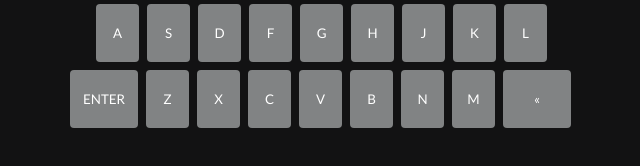
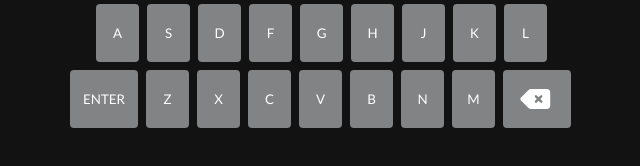
Before and after one commit to neilstuff/wordily, an Electron app: page index.html in a window 1280 px wide. Shown: the part 596-762 px from the top of the page, 319-959 px from the left. Drawn offline with Linux system fonts and the light colour scheme.

Commit message:
Added Backspace Icon

```diff
--- a/assets/javascript/controller.js
+++ b/assets/javascript/controller.js
@@ -29,36 +29,121 @@ const getWordle = () => {
 
 }
 
-const keys = [
-    'Q',
-    'W',
-    'E',
-    'R',
-    'T',
-    'Y',
-    'U',
-    'I',
-    'O',
-    'P',
-    'A',
-    'S',
-    'D',
-    'F',
-    'G',
-    'H',
-    'J',
-    'K',
-    'L',
-    'ENTER',
-    'Z',
-    'X',
-    'C',
-    'V',
-    'B',
-    'N',
-    'M',
-    '«',
-]
+const keys = {
+    Q: {
+        type: "key",
+        letter: "Q"
+    },
+    W: {
+        type: "key",
+        letter: "W"
+    },
+    E: {
+        type: "key",
+        letter: "E"
+    },
+    R: {
+        type: "key",
+        letter: "R"
+    },
+    T: {
+        type: "key",
+        letter: "T"
+    },
+    Y: {
+        type: "key",
+        letter: "Y"
+    },
+    U: {
+        type: "key",
+        letter: "U"
+    },
+    I: {
+        type: "key",
+        letter: "I"
+    },
+    O: {
+        type: "key",
+        letter: "O"
+    },
+    P: {
+        type: "key",
+        letter: "P"
+    },
+    A: {
+        type: "key",
+        letter: "A"
+    },
+    S: {
+        type: "key",
+        letter: "S"
+    },
+    D: {
+        type: "key",
+        letter: "D"
+    },
+    F: {
+        type: "key",
+        letter: "F"
+    },
+    G: {
+        type: "key",
+        letter: "G"
+    },
+    H: {
+        type: "key",
+        letter: "H"
+    },
+    J: {
+        type: "key",
+        letter: "J"
+    },
+    K: {
+        type: "key",
+        letter: "K"
+    },
+    L: {
+        type: "key",
+        letter: "L"
+    },
+    ENTER: {
+        type: "key",
+        letter: "ENTER"
+    },
+    Z: {
+        type: "key",
+        letter: "Z"
+    },
+    X: {
+        type: "key",
+        letter: "X"
+    },
+    C: {
+        type: "key",
+        letter: "C"
+    },
+    V: {
+        type: "key",
+        letter: "V"
+    },
+    B: {
+        type: "key",
+        letter: "B"
+    },
+    N: {
+        type: "key",
+        letter: "N"
+    },
+    M: {
+        type: "key",
+        letter: "M"
+    },
+    BACKSPACE: {
+        type: "key",
+        letter: "<i class=\"fas fa-2x fa-backspace\"></i>"
+    }
+}
+
 let guessRows = [
     ['', '', '', '', ''],
     ['', '', '', '', ''],
@@ -92,9 +177,9 @@ guessRows.forEach((guessRow, guessRowIndex) => {
 
 })
 
-keys.forEach(key => {
+Object.keys(keys).forEach(key => {
     const buttonElement = document.createElement('button')
-    buttonElement.innerHTML = key
+    buttonElement.innerHTML = keys[key]['letter'];
     buttonElement.setAttribute('id', key)
     buttonElement.addEventListener('click', () => handleClick(key))
     keyboard.append(buttonElement)
@@ -102,7 +187,7 @@ keys.forEach(key => {
 
 const handleClick = (letter) => {
     if (!isGameOver) {
-        if (letter === '«') {
+        if (letter === 'BACKSPACE') {
             deleteLetter()
             return
         }
--- a/config.json
+++ b/config.json
@@ -1,3 +1,3 @@
 {
-    "mode": "prod"
+    "mode": "debug"
 }
--- a/index.html
+++ b/index.html
@@ -6,6 +6,7 @@
     <title>Wordily</title>
     <link rel="stylesheet" href="assets/styles/style.css" />
     <link rel="stylesheet" href="assets/styles/confetti.css" />
+    <link rel="stylesheet" href="node_modules/@fortawesome/fontawesome-free/css/all.css" />
     <script type="text/template" data-template="words">
         aback abase abate abbey abbot abhor abide abled abode abort about above abuse abyss acorn acrid actor acute adage adapt adept admin admit adobe adopt adore adorn adult affix afire afoot afoul after again agape agate agent agile aging aglow agony agora
         agree ahead aider aisle alarm album alert algae alibi alien align alike alive allay alley allot allow alloy aloft alone along aloof aloud alpha altar alter amass amaze amber amble amend amiss amity among ample amply amuse angel anger angle angry
@@ -80,6 +81,7 @@
 
     <script src="assets/javascript/confetti.js"></script>
     <script src="assets/javascript/controller.js"></script>
+
 </body>
 
 </html>
```
